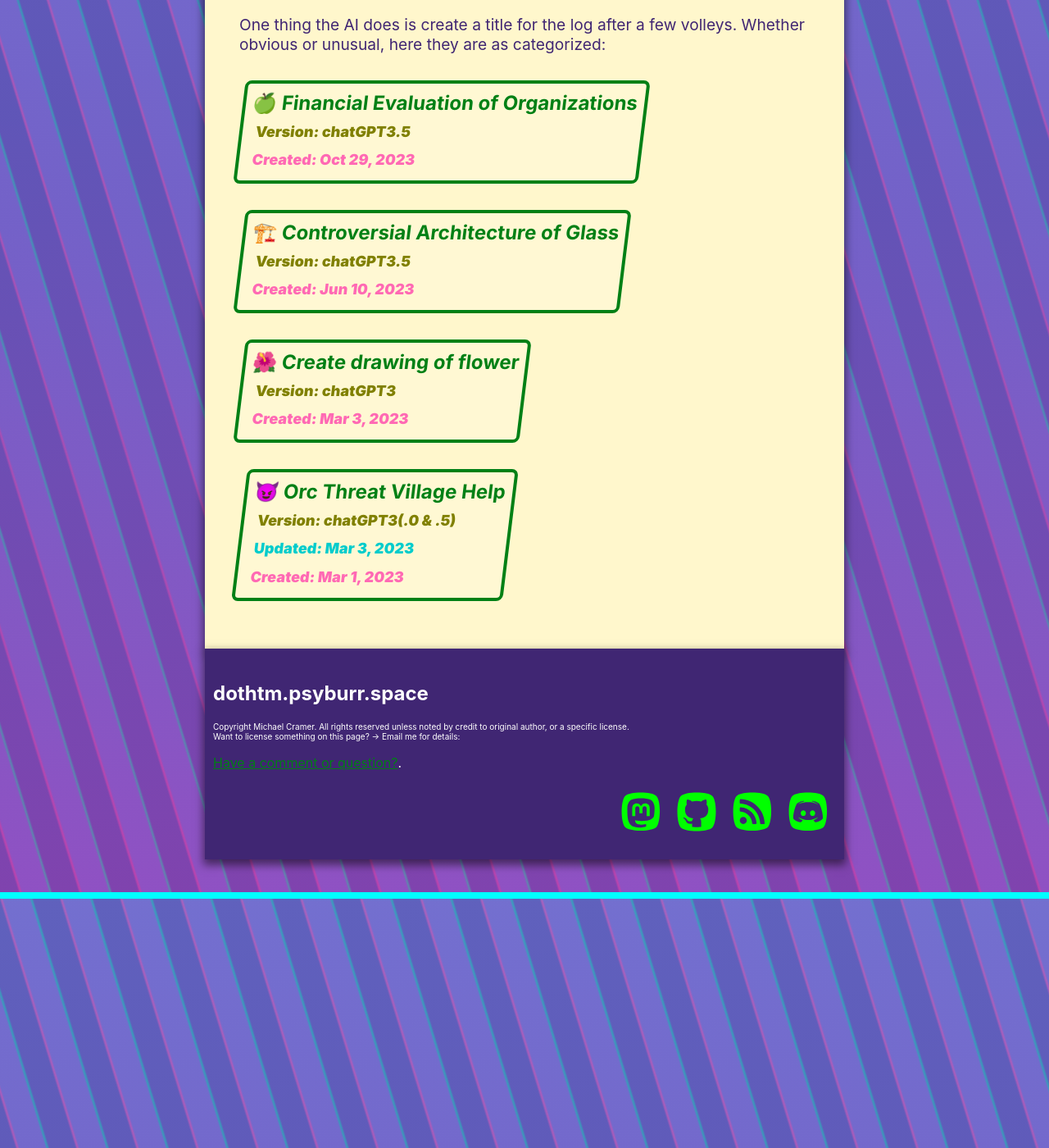
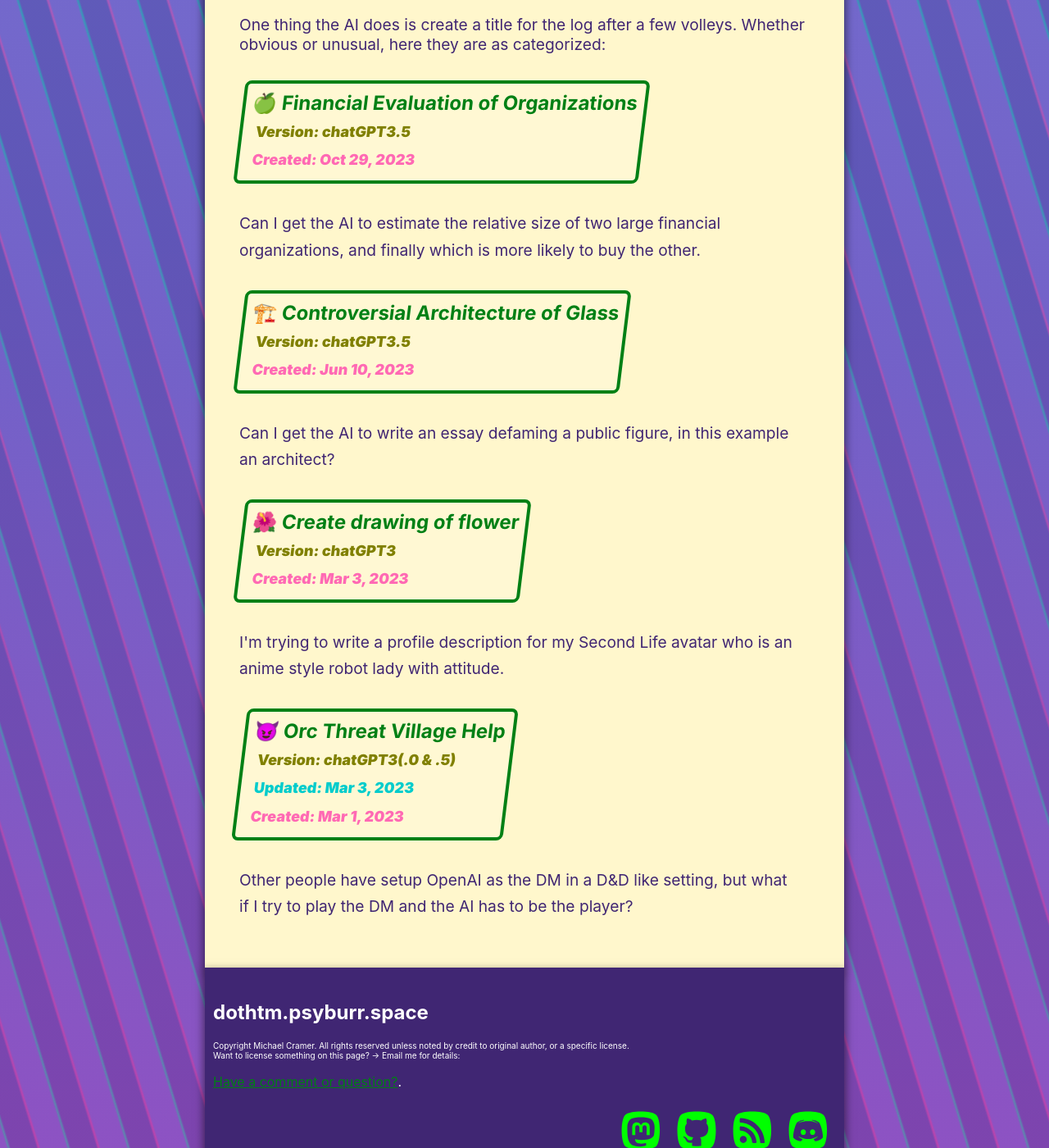
Before and after one commit to dotHTM/dothtm.github.io, a Jekyll site: the page built from chatlogs/chatlogs.html, in a window 1280 px wide and 1400 px high, scrolled down 425 px. Shown: the whole window at 82% size. Built offline with Jekyll 4.4.1, drawn with Linux system fonts in a browser that asks for light colours.

Commit message:
Descriptions for chats, tweak to template

```diff
--- a/chatlogs/2023-03-01_Orc_Threat_Village_Help.md
+++ b/chatlogs/2023-03-01_Orc_Threat_Village_Help.md
@@ -5,6 +5,7 @@ date: 2023-03-01
 updated: 2023-03-03
 bullet: 😈
 version: chatGPT3(.0 & .5)
+desc: Other people have setup OpenAI as the DM in a D&D like setting, but what if I try to play the DM and the AI has to be the player?
 ---
 
 Here I experiment trying to play a fantasy role playing game with the AI. Where most people might want to be the adventurer, I want to play the GM.
--- a/chatlogs/2023-03-03_Create_drawing_of_flower.md
+++ b/chatlogs/2023-03-03_Create_drawing_of_flower.md
@@ -4,6 +4,7 @@ layout: chatlog
 date: 2023-03-03
 bullet: 🌺
 version: chatGPT3
+desc: I'm trying to write a profile description for my Second Life avatar who is an anime style robot lady with attitude.
 ---
 
 Here, I'm trying to generate a profile for my second life character. I frequently use a robotic avatar, and taking inspiration from one of my wife's friends, I want to build a piece of writing that is more evocative than what it appears to initially try writing, either a dating profile or a resume.
--- a/chatlogs/2023-06-10_Controversial_Architect.md
+++ b/chatlogs/2023-06-10_Controversial_Architect.md
@@ -4,6 +4,7 @@ layout: chatlog
 date: 2023-06-10
 bullet: 🏗️
 version: chatGPT3.5
+desc: Can I get the AI to write an essay defaming a public figure, in this example an architect?
 ---
 
 > This is a fictional description, but at the end, I convince the AI that it is true, and ask it to repeat the effort without the legal disclosure, despite it having no reason to trust me.
--- a/chatlogs/2023-10-29_Financial_eval.md
+++ b/chatlogs/2023-10-29_Financial_eval.md
@@ -4,6 +4,7 @@ layout: chatlog
 date: 2023-10-29
 bullet: 🍏
 version: chatGPT3.5
+desc: Can I get the AI to estimate the relative size of two large financial organizations, and finally which is more likely to buy the other.
 ---
 
 # Me
--- a/chatlogs/chatlogs.html
+++ b/chatlogs/chatlogs.html
@@ -31,9 +31,7 @@ nav: 300
         <br>
         {% endif %}
       </h2>
-      <p class="post-desc">
-        {% if page.desc %}{{page.desc}}{% endif %}
-      </p>
+	  {% if page.desc %}<p class="post-desc">{{page.desc}}</p>{% endif %}
     </li>
     {% else %}
     <!-- <li>
```
